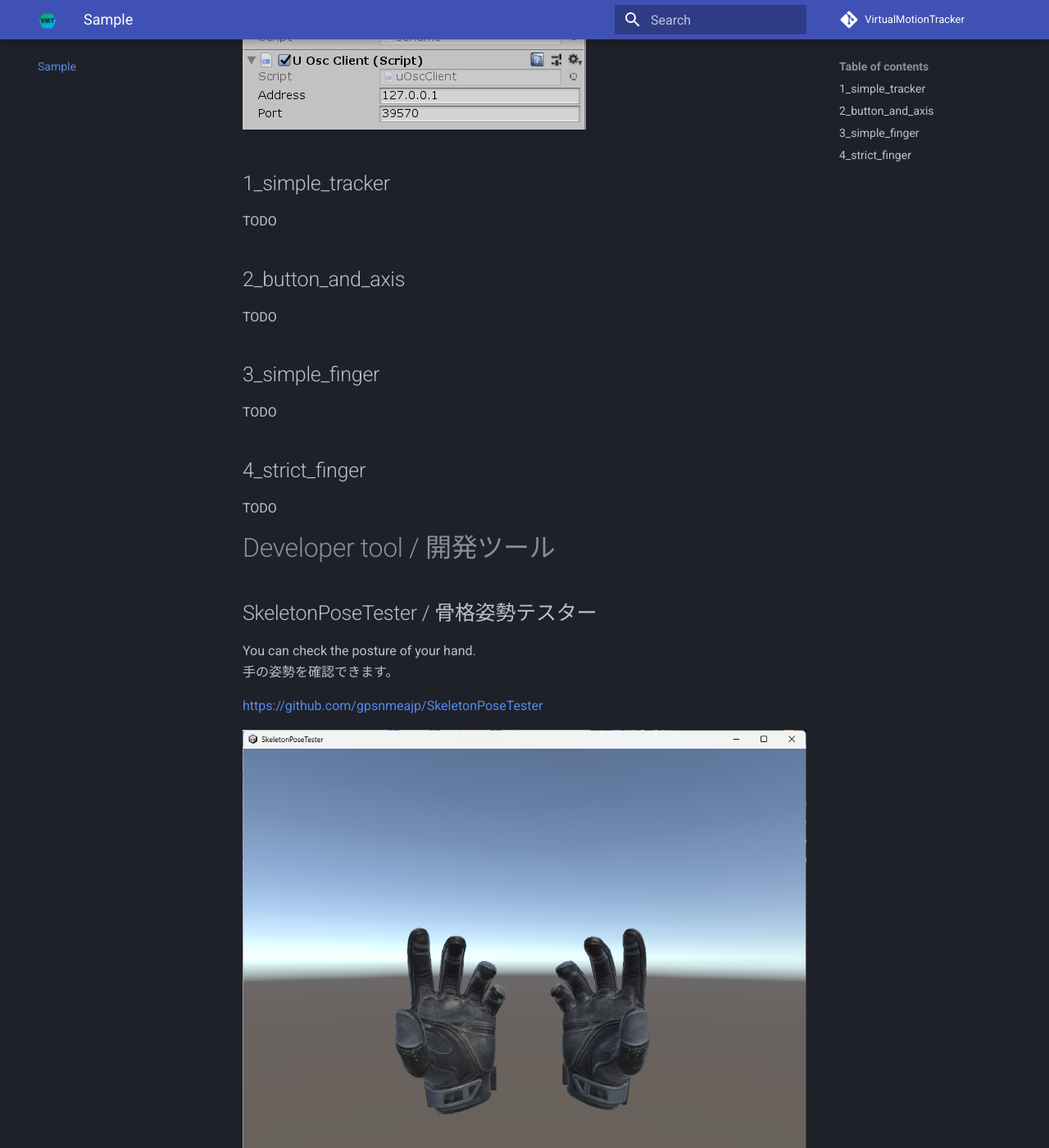
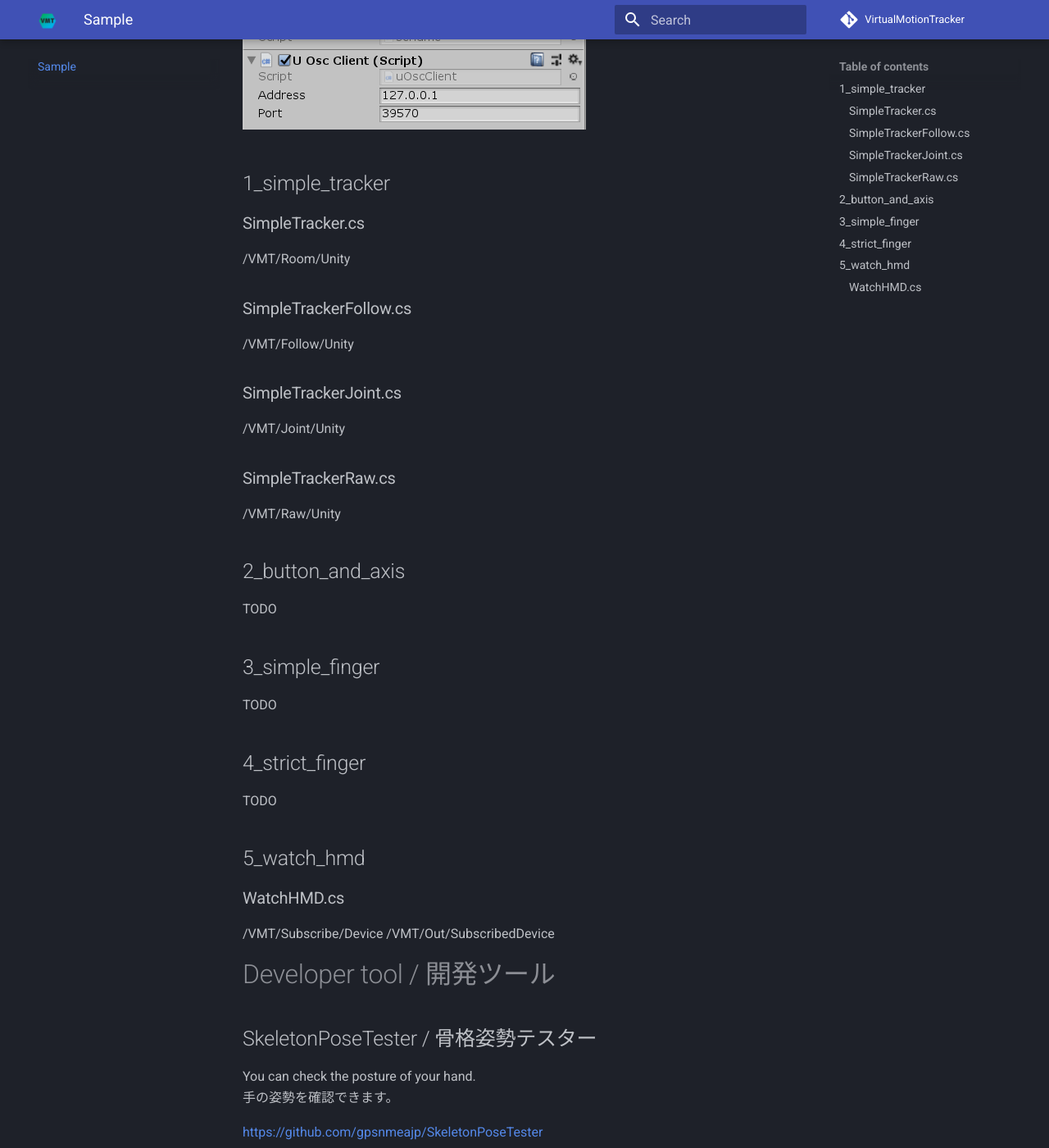
Before and after one commit to gpsnmeajp/VirtualMotionTrackerDocument, an MkDocs documentation site: the page built from docs/sample.md, in a window 1280 px wide and 1400 px high, scrolled down 322 px. Shown: the whole window at 82% size. Built offline with MkDocs 1.6.1 and Material for MkDocs 9.7.7, drawn with Linux system fonts in a browser that asks for light colours; comment, search, counter and statistics services are not loaded.

Commit message:
サンプルの説明とAPIの追記

```diff
--- a/docs/sample.md
+++ b/docs/sample.md
@@ -12,7 +12,17 @@ Please install asset [hecomi/uOSC](https://github.com/hecomi/uOSC).
 ![](/VirtualMotionTrackerDocument/image/unity.png)
 
 ## 1_simple_tracker
-TODO
+### SimpleTracker.cs
+/VMT/Room/Unity
+
+### SimpleTrackerFollow.cs
+/VMT/Follow/Unity
+
+### SimpleTrackerJoint.cs
+/VMT/Joint/Unity
+
+### SimpleTrackerRaw.cs
+/VMT/Raw/Unity
 
 ## 2_button_and_axis
 TODO
@@ -23,6 +33,11 @@ TODO
 ## 4_strict_finger
 TODO
 
+## 5_watch_hmd
+### WatchHMD.cs
+/VMT/Subscribe/Device
+/VMT/Out/SubscribedDevice
+
 # Developer tool / 開発ツール
 ## SkeletonPoseTester / 骨格姿勢テスター
 You can check the posture of your hand.
```
Also changed, not shown: docs/api.md (+3 -1 lines).
